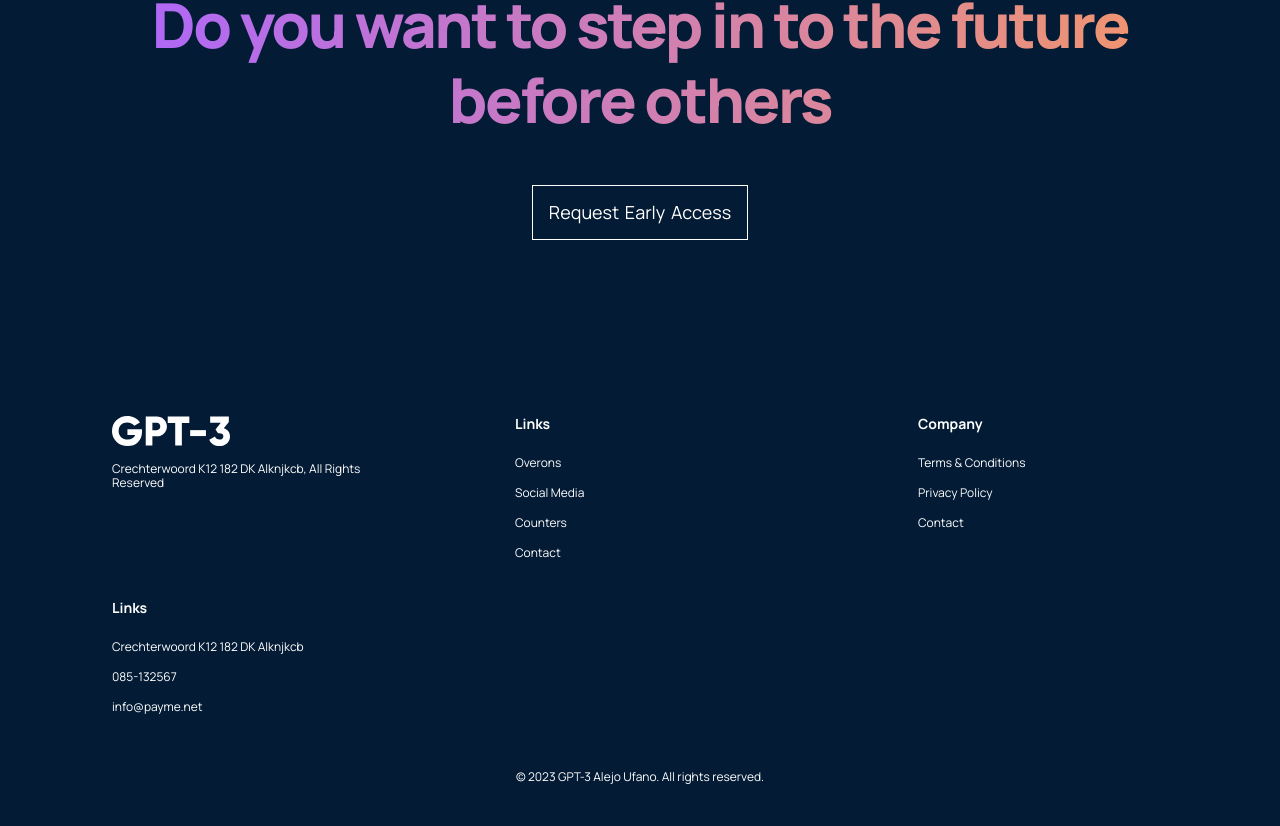
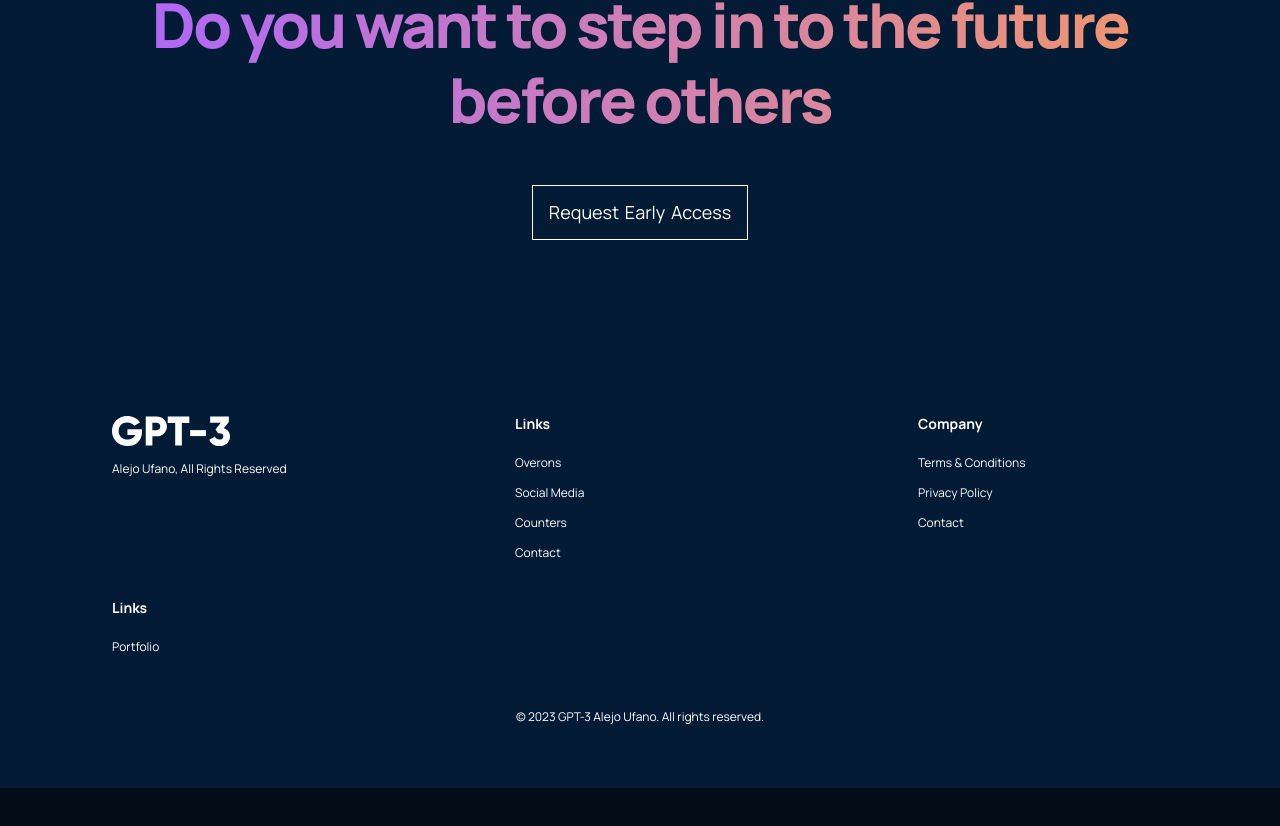
Before and after one commit to AlejoUfano/GPT3, a React (Create React App) app: page / in a window 1280 px wide. Shown: the part 4140-4966 px from the top of the page. After the commit the page ends 4928 px from the top, so only its background shows below. Built offline with nearby package versions, Linux system fonts and the light colour scheme; the HTML template or start-up script is replaced by a standard one.

Commit message:
Fix(Footer) Footer micro fixes

```diff
--- a/src/containers/footer/Footer.jsx
+++ b/src/containers/footer/Footer.jsx
@@ -14,26 +14,24 @@ const Footer = () => {
       <div className="gpt3__footer-links">
         <div className="gpt3__footer-links_logo">
           <img src={gpt3Logo} alt="logo" />
-          <p>Crechterwoord K12 182 DK Alknjkcb, All Rights Reserved</p>
+          <p>Alejo Ufano, All Rights Reserved</p>
         </div>
         <div className="gpt3__footer-links_div">
           <h4>Links</h4>
           <p>Overons</p>
           <p>Social Media</p>
           <p>Counters</p>
-          <p>Contact</p>
+          <p><a href="https://alejo-ufano-portfolio.vercel.app/" target='_blank'>Contact</a></p>
         </div>
         <div className="gpt3__footer-links_div">
           <h4>Company</h4>
           <p>Terms & Conditions</p>
           <p>Privacy Policy</p>
-          <p>Contact</p>
+          <p><a href="https://alejo-ufano-portfolio.vercel.app/" target='_blank'>Contact</a></p>
         </div>
         <div className="gpt3__footer-links_div">
           <h4>Links</h4>
-          <p>Crechterwoord K12 182 DK Alknjkcb</p>
-          <p>085-132567</p>
-          <p>info@payme.net</p>
+          <p><a href="https://alejo-ufano-portfolio.vercel.app/" target='_blank'>Portfolio</a></p>
         </div>
       </div>
       <div className="gpt3__footer-copyright">
```
